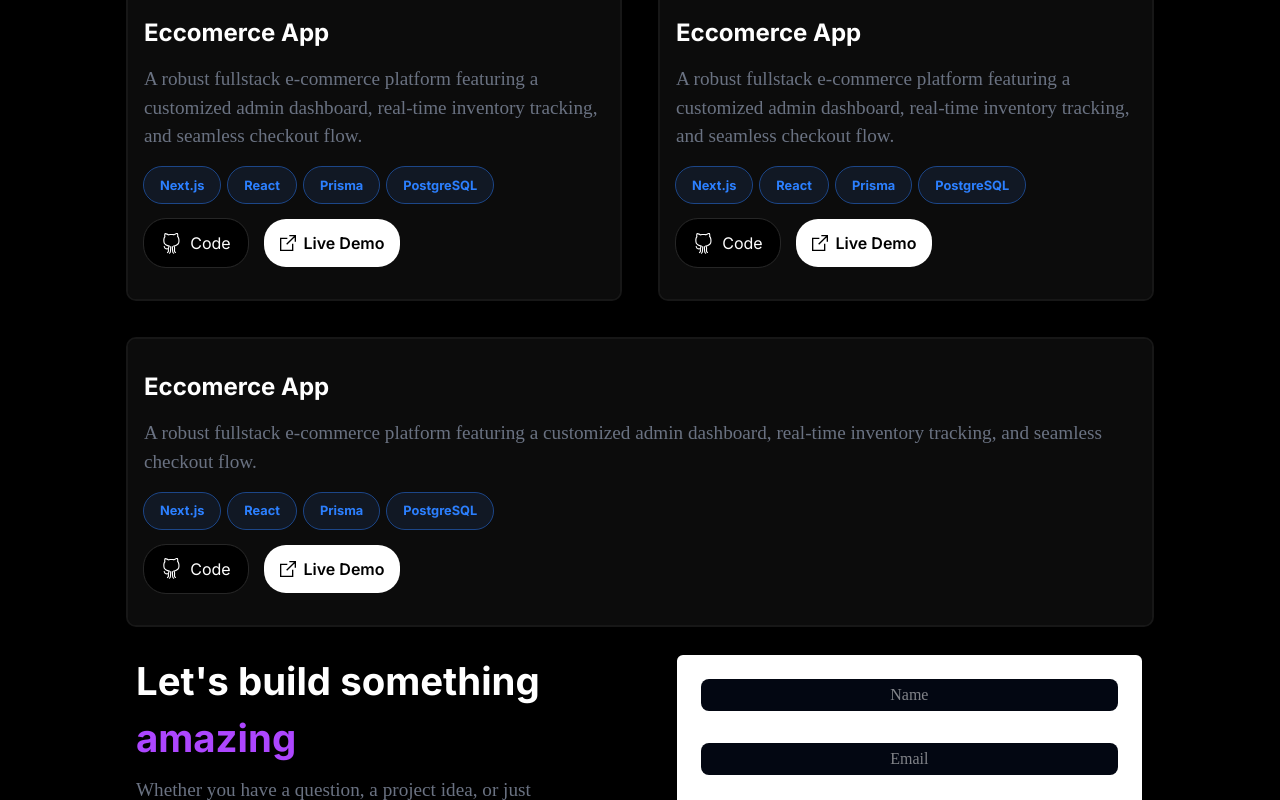
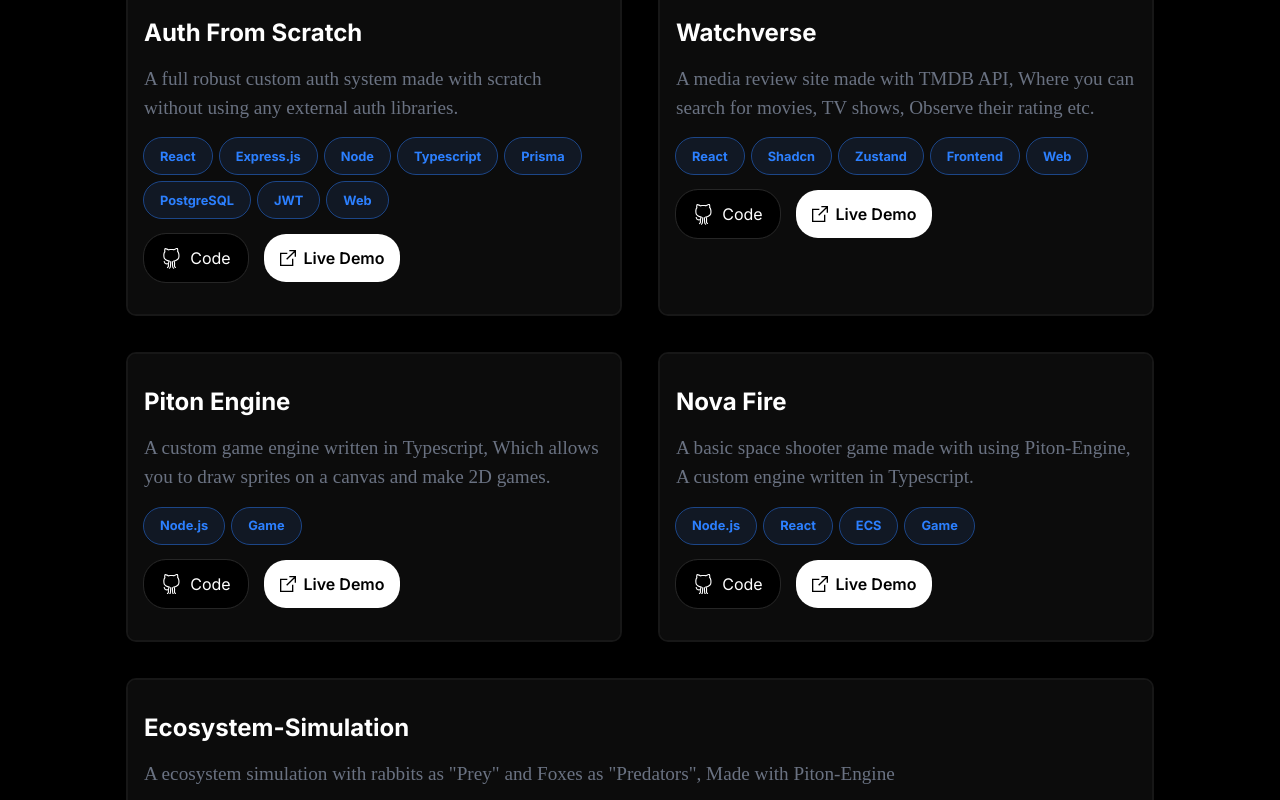
Before and after one commit to yaseenrehan123/portfolio, a Next.js app: page / in a window 1280 px wide. Shown: the part 1840-2640 px from the top of the page. Built offline with nearby package versions, Linux system fonts and the light colour scheme.

Commit message:
Populated Project Cards

```diff
--- a/features/projects-section/projectsCardContainer.tsx
+++ b/features/projects-section/projectsCardContainer.tsx
@@ -5,46 +5,73 @@ const ProjectsCardContainer = () => {
     return (
         <div className='flex items-center justify-center w-full'>
             <div className='flex w-[80%] gap-10 flex-wrap'>
+                {/*Authentication*/}
                 <ProjectCard
-                    title='Eccomerce App'
-                    description='
-                A robust fullstack e-commerce platform featuring a customized admin dashboard,
-                real-time inventory tracking, and seamless checkout flow.'
+                    title='Auth From Scratch'
+                    description='A full robust custom auth system made with scratch without using any external auth libraries.
+                    '
                     techTags={[
-                        "Next.js",
                         "React",
+                        "Express.js",
+                        "Node",
+                        "Typescript",
                         "Prisma",
-                        "PostgreSQL"
+                        "PostgreSQL",
+                        "JWT",
+                        "Web"
                     ]}
-                    githubSrc=''
+                    githubSrc='https://github.com/yaseenrehan123/Authentication'
                     demoSrc=''
                 />
                 <ProjectCard
-                    title='Eccomerce App'
+                    title='Watchverse'
                     description='
-                A robust fullstack e-commerce platform featuring a customized admin dashboard,
-                real-time inventory tracking, and seamless checkout flow.'
+                    A media review site made with TMDB API, Where you can search for movies, TV shows, Observe their rating etc.
+                '
                     techTags={[
-                        "Next.js",
                         "React",
-                        "Prisma",
-                        "PostgreSQL"
+                        "Shadcn",
+                        "Zustand",
+                        "Frontend",
+                        "Web"
                     ]}
-                    githubSrc=''
+                    githubSrc='https://github.com/yaseenrehan123/Watchverse'
                     demoSrc=''
                 />
                 <ProjectCard
-                    title='Eccomerce App'
+                    title='Piton Engine'
                     description='
-                A robust fullstack e-commerce platform featuring a customized admin dashboard,
-                real-time inventory tracking, and seamless checkout flow.'
+               A custom game engine written in Typescript, Which allows you to draw sprites on a canvas and make 2D games.'
                     techTags={[
-                        "Next.js",
+                        "Node.js",
+                        "Game"
+                    ]}
+                    githubSrc='https://github.com/yaseenrehan123/Piton-Engine'
+                    demoSrc=''
+                />
+                <ProjectCard
+                    title='Nova Fire'
+                    description='
+              A basic space shooter game made with using Piton-Engine, A custom engine written in Typescript.'
+                    techTags={[
+                        "Node.js",
                         "React",
-                        "Prisma",
-                        "PostgreSQL"
+                        "ECS",
+                        "Game",
                     ]}
-                    githubSrc=''
+                    githubSrc='https://github.com/yaseenrehan123/Nova-Fire'
+                    demoSrc=''
+                />
+                <ProjectCard
+                    title='Ecosystem-Simulation'
+                    description='
+              A ecosystem simulation with rabbits as "Prey" and Foxes as "Predators", Made with Piton-Engine'
+                    techTags={[
+                        "React",
+                        "ECS",
+                        "Simulation",
+                    ]}
+                    githubSrc='https://github.com/yaseenrehan123/Ecosystem-Simulation'
                     demoSrc=''
                 />
             </div>
```
